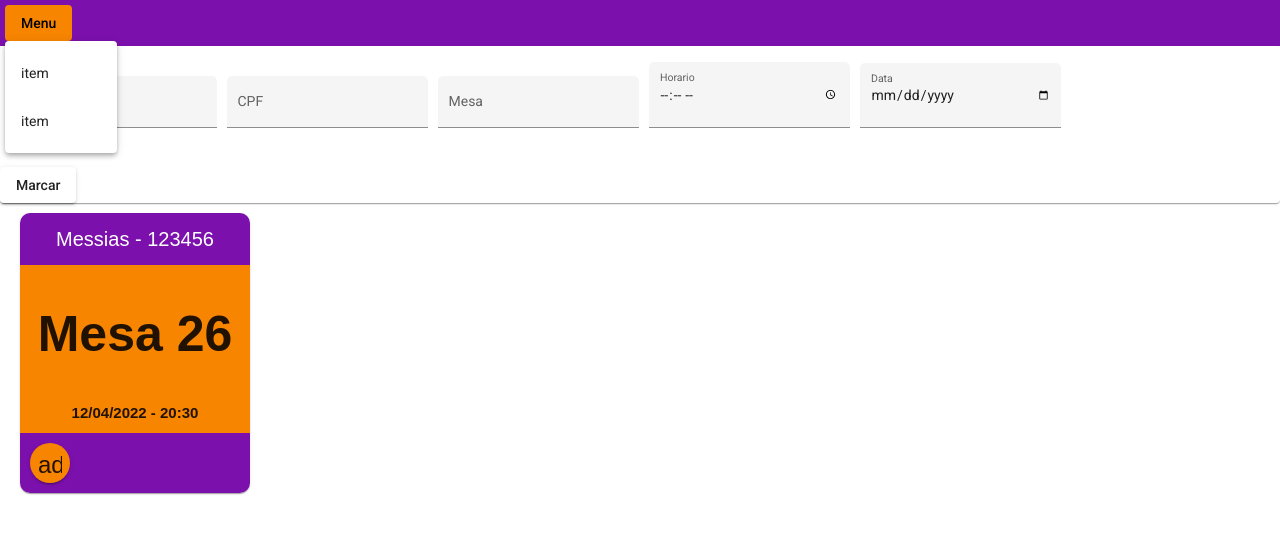
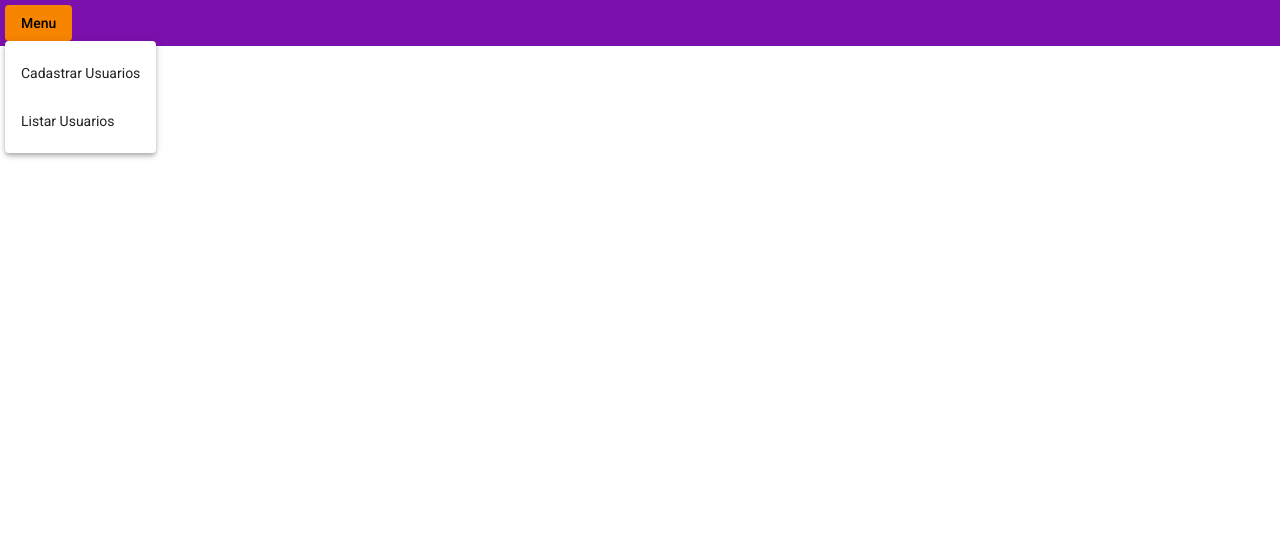
Before and after one commit to 26messias26/ats-pweb1-angular, an Angular app: page / in a window 1280 px wide. Both pictures are taken after a click on the button "Menu". Shown: the top 534 px of the page. Built offline with nearby package versions, Linux system fonts and the light colour scheme.

Commit message:
adição das rotas do menu

```diff
--- a/src/app/app-routing.module.ts
+++ b/src/app/app-routing.module.ts
@@ -1,7 +1,18 @@
+import { ListarUsuarioComponent } from './usuario/listar-usuario/listar-usuario.component';
+import { CadastrarUsuarioComponent } from './usuario/cadastrar-usuario/cadastrar-usuario.component';
 import { NgModule } from '@angular/core';
 import { RouterModule, Routes } from '@angular/router';
 
-const routes: Routes = [];
+const routes: Routes = [
+  {
+    path:'cadastrarusuario',
+    component: CadastrarUsuarioComponent
+  },
+  {
+    path:'listarusuarios',
+    component: ListarUsuarioComponent
+  }
+];
 
 @NgModule({
   imports: [RouterModule.forRoot(routes)],
--- a/src/app/app.component.html
+++ b/src/app/app.component.html
@@ -1,3 +1,3 @@
 <app-menu></app-menu>
-<app-cadastrar-usuario></app-cadastrar-usuario>
-<app-listar-usuario></app-listar-usuario>
+
+<router-outlet></router-outlet>
--- a/src/app/layout/layout.module.ts
+++ b/src/app/layout/layout.module.ts
@@ -3,7 +3,7 @@ import { CommonModule } from '@angular/common';
 import { MenuComponent } from './menu/menu.component';
 import { MatMenuModule } from '@angular/material/menu';
 import { MatButtonModule } from '@angular/material/button';
-
+import { RouterModule } from '@angular/router';
 
 @NgModule({
   declarations: [
@@ -14,6 +14,8 @@ import { MatButtonModule } from '@angular/material/button';
     CommonModule,
     MatMenuModule,
     MatButtonModule,
+    RouterModule,
+
   ],
   exports:[
     MenuComponent,
--- a/src/app/layout/menu/menu.component.html
+++ b/src/app/layout/menu/menu.component.html
@@ -1,7 +1,7 @@
 <div class="menu-bar">
     <button class="menu-button" mat-button [matMenuTriggerFor]="menu" >Menu</button>
     <mat-menu #menu="matMenu">
-        <button mat-menu-item>item</button>
-        <button mat-menu-item>item</button>
+        <button mat-menu-item [routerLink]="['/cadastrarusuario']" >Cadastrar Usuarios</button>
+        <button mat-menu-item [routerLink]="['/listarusuarios']" >Listar Usuarios</button>
     </mat-menu>
 </div>
```
